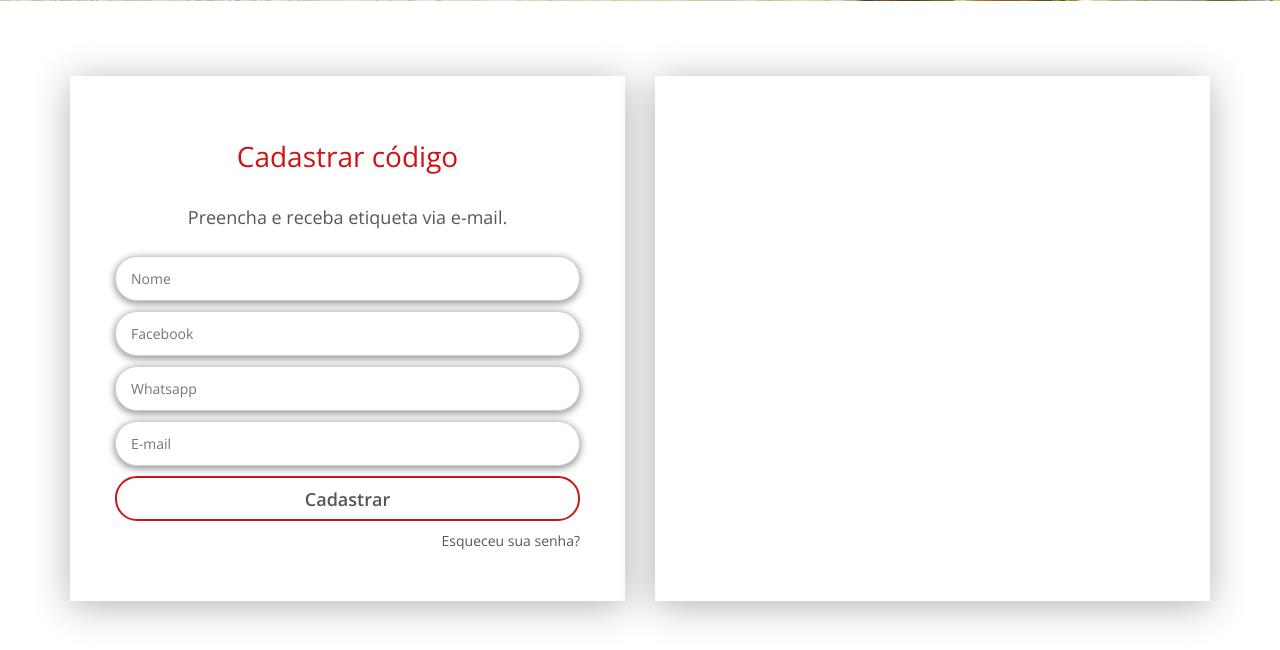
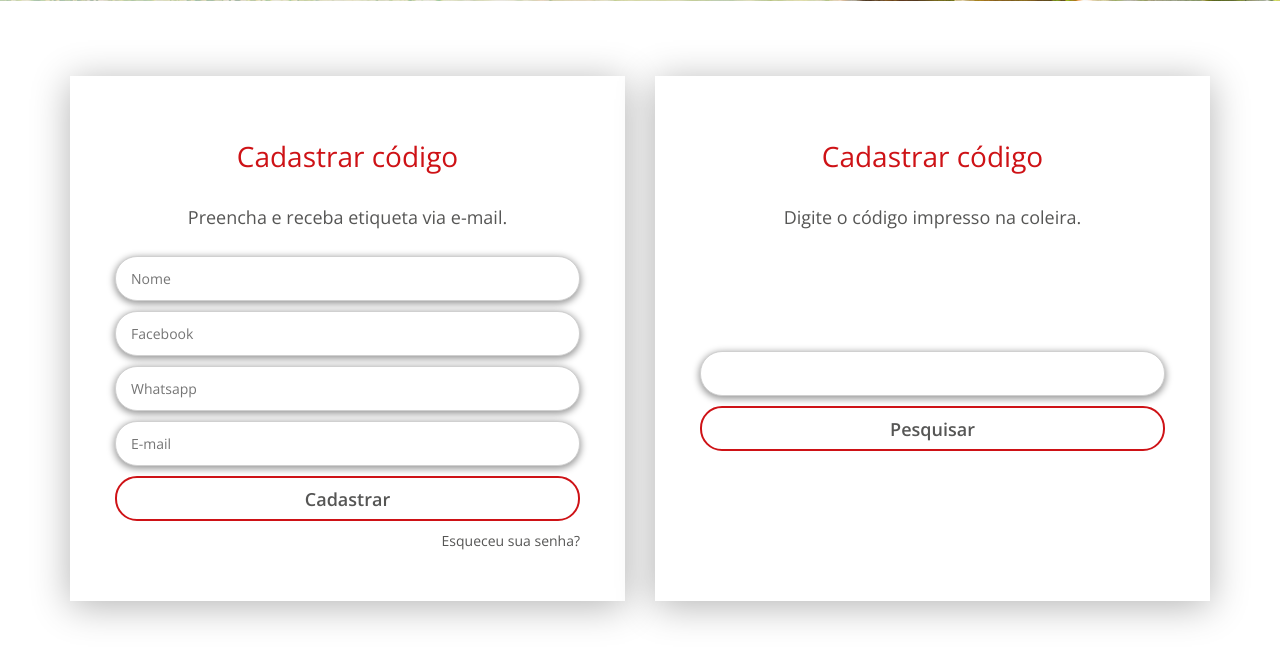
Before and after one commit to Geffersonvivan/ReePet, a PHP site: page / in a window 1280 px wide. Shown: the part 799-1449 px from the top of the page. Run offline with PHP 8.4, Linux system fonts and the light colour scheme; some libraries are stand-ins or nearby versions.

Commit message:
Card Cadastro de código

```diff
--- a/index.php
+++ b/index.php
@@ -139,12 +139,34 @@
 					</div>
 					<div class="col-md-6">
 						<div class="card">
-
+							<h3 class="card__title">Cadastrar código</h3>
+							<div class="card__description">
+								<p>Digite o código impresso na coleira.</p>
+							</div>
+							<style>
+								#search-code-content{
+									height: 300px;
+									display: flex;
+									align-items: center;
+								}
+								#search-code-content > * {
+									width: 100%;
+								}
+							</style>
+							<div id="search-code-content">
+								<div>
+									<form class="form" method="post">
+										<input type="text" name="code" class="input input--full-width">
+										<button type="button" name="action" class="button button--full-width">Pesquisar</button>
+									</form>
+								</div>
+							</div>
 						</div>
 					</div>
 				</div>
 			</div>
 		</section>
+
     <!-- Serviço -->
     <section id="services" class="home-section bg-white">
         <div class="container">
```
